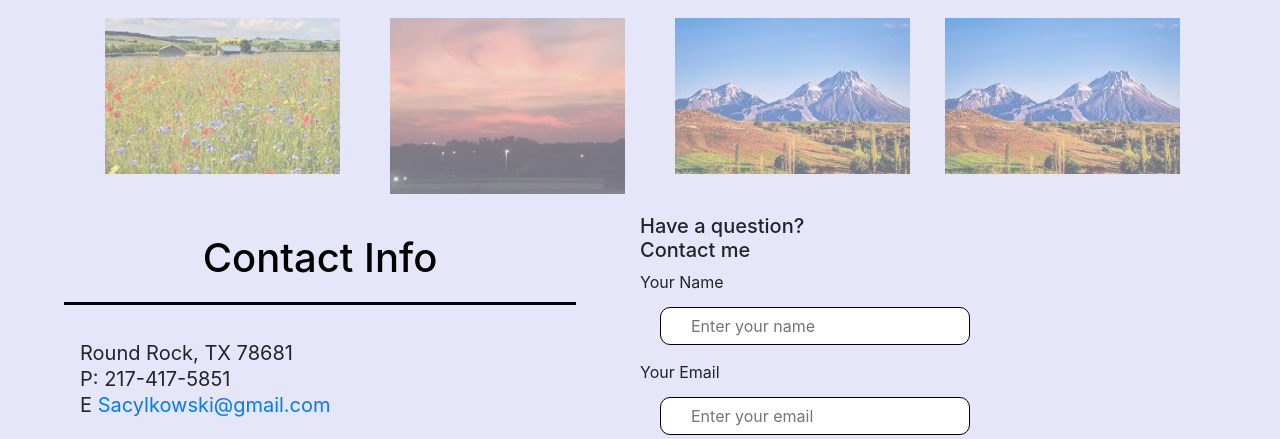
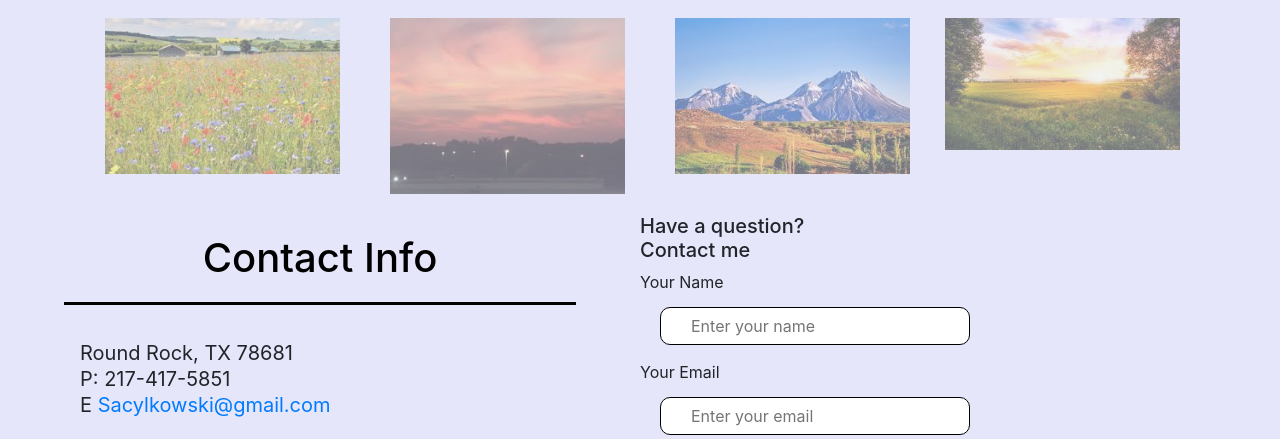
Before and after one commit to sacylkowski/my-portfolio, a plain HTML site: page index.html in a window 1280 px wide. Shown: the part 1636-2075 px from the top of the page. Drawn offline with nearby package versions, Linux system fonts and the light colour scheme.

Commit message:
fixed image

```diff
--- a/index.html
+++ b/index.html
@@ -82,7 +82,7 @@
                     </div>
                     <div class="col-3>
                         <a href="/">
-                            <img src="assets/images/mountains.jpeg" alt="Project title">
+                            <img src="assets/images/sunrise.jpeg" alt="Project title">
                         </a>
                     </div>
                 </div>
```
